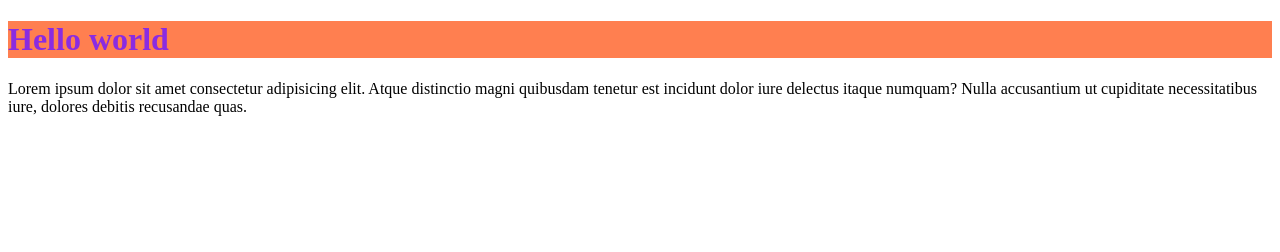
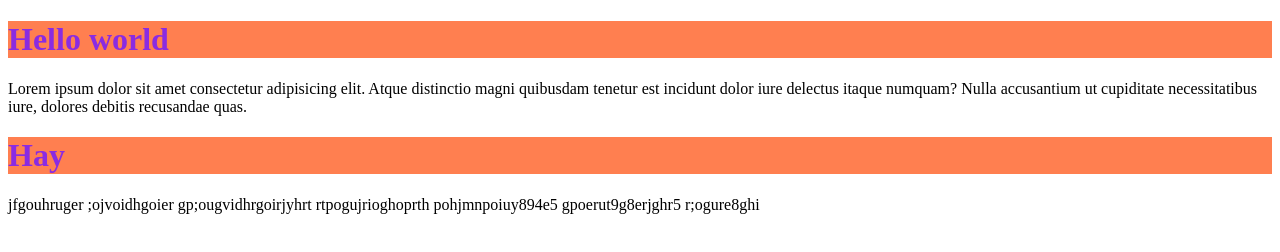
Before and after one commit to muhammadtamimofficial/practice, a plain HTML site: page index.html in a window 1280 px wide. Drawn offline with Linux system fonts and the light colour scheme.

```diff
--- a/index.html
+++ b/index.html
@@ -12,7 +12,14 @@
     <h1>Hello world</h1>
     <p>Lorem ipsum dolor sit amet consectetur adipisicing elit. Atque distinctio magni quibusdam tenetur est incidunt dolor iure delectus itaque numquam? Nulla accusantium ut cupiditate necessitatibus iure, dolores debitis recusandae quas.</p>
 
-
+    <h1>Hay </h1>
+    jfgouhruger
+    ;ojvoidhgoier
+    gp;ougvidhrgoirjyhrt
+    rtpogujrioghoprth
+    pohjmnpoiuy894e5
+    gpoerut9g8erjghr5
+    r;ogure8ghi
 
 
 
```
